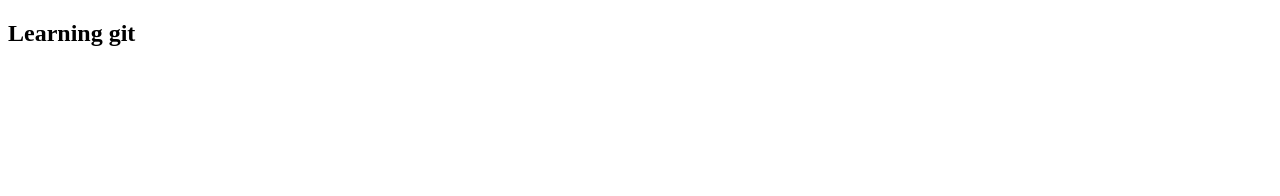
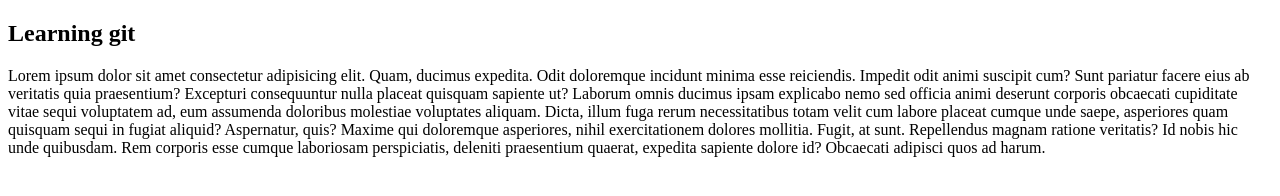
Before and after one commit to Mahenoor76/Learning-git, a plain HTML site: page index.html in a window 1280 px wide. Drawn offline with Linux system fonts and the light colour scheme.

Commit message:
first commint

```diff
--- a/index.html
+++ b/index.html
@@ -7,5 +7,11 @@
 </head>
 <body>
     <h2>Learning git</h2>
+    <p>Lorem ipsum dolor sit amet consectetur adipisicing elit. Quam, ducimus expedita. Odit doloremque incidunt minima esse reiciendis. Impedit odit animi suscipit cum? Sunt pariatur facere eius ab veritatis quia praesentium?
+    Excepturi consequuntur nulla placeat quisquam sapiente ut? Laborum omnis ducimus ipsam explicabo nemo sed officia animi deserunt corporis obcaecati cupiditate vitae sequi voluptatem ad, eum assumenda doloribus molestiae voluptates aliquam.
+    Dicta, illum fuga rerum necessitatibus totam velit cum labore placeat cumque unde saepe, asperiores quam quisquam sequi in fugiat aliquid? Aspernatur, quis? Maxime qui doloremque asperiores, nihil exercitationem dolores mollitia.
+    Fugit, at sunt. Repellendus magnam ratione veritatis? Id nobis hic unde quibusdam. Rem corporis esse cumque laboriosam perspiciatis, deleniti praesentium quaerat, expedita sapiente dolore id? Obcaecati adipisci quos ad harum.
+
+   </p>
 </body>
 </html>
```
